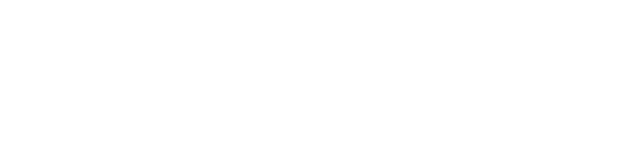
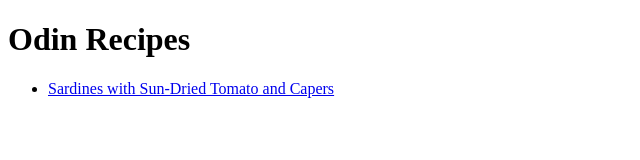
Before and after one commit to eliasdsmith/odin-recipes, a plain HTML site: page index.html in a window 1280 px wide. Shown: the whole page, without its empty margins (0-640 px from the left). Drawn offline with Linux system fonts and the light colour scheme.

Commit message:
Add link to sardine recipe on home page

```diff
--- a/index.html
+++ b/index.html
@@ -1,11 +1,16 @@
 <!DOCTYPE html>
 <html lang="en">
-    <head>
-        <meta charset="utf-8">
-        <title>Odin Recipes</title>
-    </head>
+<head>
+    <meta charset="UTF-8">
+    <meta name="viewport" content="width=device-width, initial-scale=1.0">
+    <title>Recipes</title>
+</head>
+<body>
+    <h1> Odin Recipes</h1>
 
-    <body>
+    <ul>
+        <li><a href="recipes/sardines.html" target="_blank">Sardines with Sun-Dried Tomato and Capers</a></li>
 
-    </body>
+    </ul>
+</body>
 </html>
```
